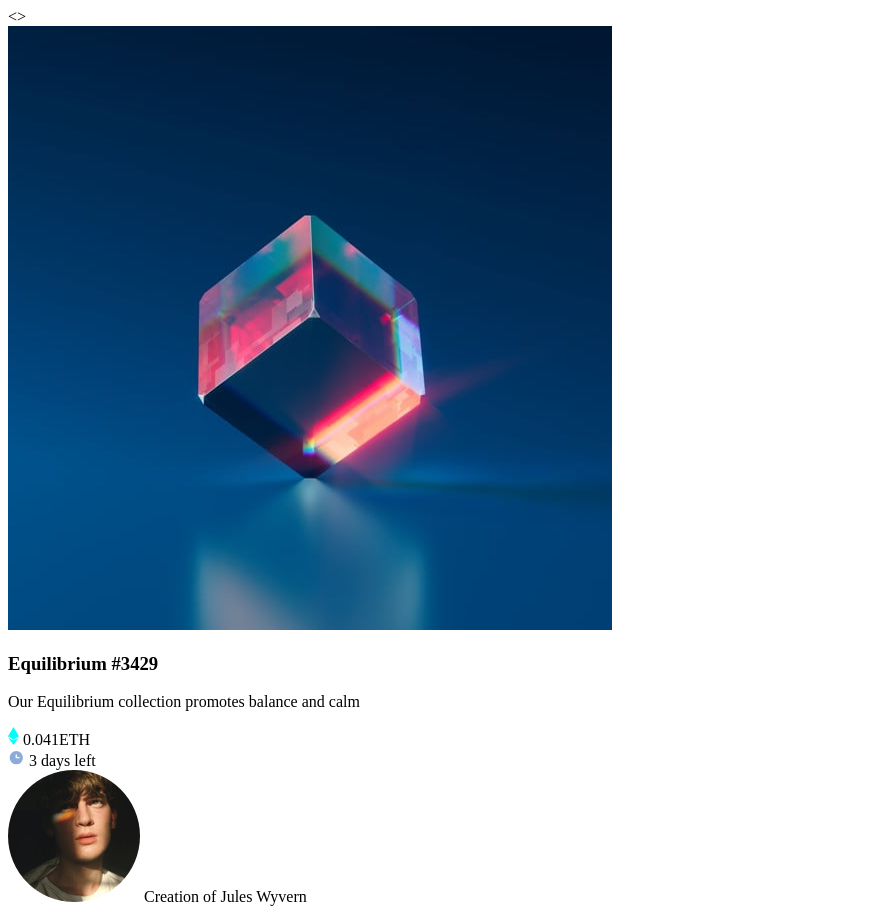
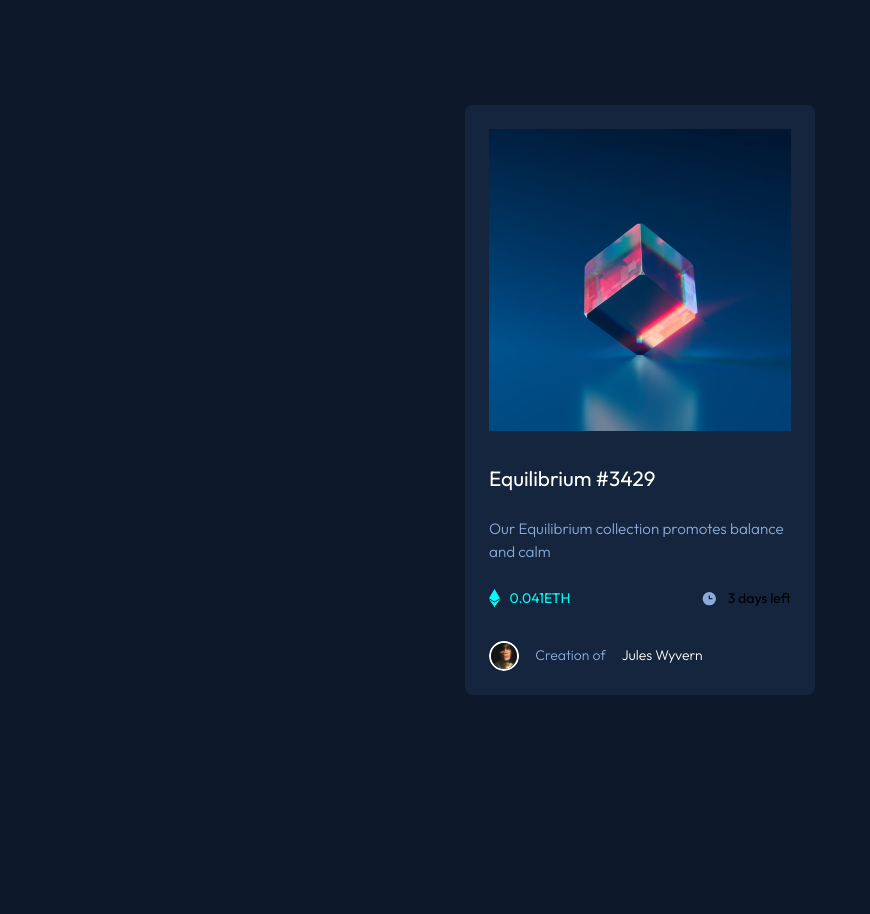
Before and after one commit to VHIzq/nft-preview-card-component-main, a plain HTML site: page index.html in a window 1280 px wide. Shown: the whole page, without its empty margins (0-870 px from the left). After the commit the page ends 800 px from the top, so only its background shows below. Drawn offline with Linux system fonts and the light colour scheme.

Commit message:
finished compomemt

```diff
--- a/config.css
+++ b/config.css
@@ -10,7 +10,7 @@
   --clr-neutral-100: hsl(0, 0%, 100%);
 
   --fs-default: 18px;
-  --ff-defaut: 'Outfit', sans-serif;
+  --ff-default: 'Outfit', sans-serif;
 
   --fw-thin: 300;
   --fw-regular: 400;
--- a/index.html
+++ b/index.html
@@ -1,36 +1,35 @@
 <!DOCTYPE html>
 <html lang="en">
   <head>
-  <meta charset="UTF-8">
-  <meta http-equiv="X-UA-Compatible" content="IE=edge">
-  <meta name="viewport" content="width=device-width, initial-scale=1.0">
+    <meta charset="UTF-8" />
+    <meta http-equiv="X-UA-Compatible" content="IE=edge" />
+    <meta name="viewport" content="width=device-width, initial-scale=1.0" />
     <title>NFT preview card component</title>
+    <link rel="stylesheet" href="style.css" />
   </head>
   <body>
-  <>
     <section class="nft">
-      <div class="nft__hero">
-        <img src="/images/image-equilibrium.jpg" alt="nft image">
+      <article class="nft__hero">
+        <img src="/images/image-equilibrium.jpg" alt="nft image" />
+      </article>
       <article class="nft__text">
         <h1>Equilibrium #3429</h1>
         <p>Our Equilibrium collection promotes balance and calm</p>
         <div class="nft__details">
-            <div class="nft__details-eth">
-              <img src="/images/icon-ethereum.svg" alt="icon-ethereum">
+          <div class="nft__details-eth flex-group">
+            <img src="/images/icon-ethereum.svg" alt="icon-ethereum" />
             <span>0.041ETH</span>
           </div>
-            <div class="nft__details-days">
-              <img src="/images/icon-clock.svg" alt="icon-clock">
+          <div class="nft__details-days flex-group">
+            <img src="/images/icon-clock.svg" alt="icon-clock" />
             <span>3 days left</span>
           </div>
         </div>
       </article>
       <article class="nft__footer">
-          <img src="/images/image-avatar.png" alt="image-avatar">
-          Creation of <span>Jules Wyvern</span>
+        <img src="/images/image-avatar.png" alt="image-avatar" />
+          Creation of <span class='nft__author'>Jules Wyvern</span>
       </article>
-      </div>
     </section>
-  </
   </body>
 </html>
--- a/style.css
+++ b/style.css
@@ -1,2 +1,102 @@
 @import url(reset.css);
 @import url(config.css);
+
+body {
+  background-color: var(--clr-neutral-900);
+  display: grid;
+  place-items: center;
+  font-family: var(--ff-default);
+  font-size: var(--fs-default);
+}
+
+.nft {
+  --radius: .5rem;
+  width: 350px;
+  display: flex;
+  flex-direction: column;
+  align-items: center;
+  gap: 2rem;
+  border-radius: var(--radius);
+  padding: 1.5rem;
+  background-color: var(--clr-neutral-700);
+}
+
+.nft__hero  {
+  border-radius: var(--radius);
+}
+
+.nft__hero img:hover {
+  background-image: url(/images/icon-view.svg);
+}
+
+.nft__text{
+  display: flex;
+  flex-direction: column;
+  gap: 1.5rem;
+}
+
+.nft__text h1 {
+  color: var(--clr-neutral-100);
+  font-weight: var(--fw-regular);
+  font-size: 1.3rem;
+  cursor: pointer;
+}
+
+.nft__text h1:hover {
+  color: var(--clr-primary-300);
+}
+
+
+
+.nft__text p {
+  color: var(--clr-primary-400);
+  font-weight: var(--fw-thin);
+  font-size: .950rem;
+}
+
+.nft__details {
+  display: flex;
+  justify-content: space-between;
+}
+
+.flex-group{
+  display: flex;
+  align-items: center;
+  gap: .6rem;
+}
+
+.nft__details-eth span{
+  color: var(--clr-primary-300);
+  font-size: .875rem;
+}
+
+.nft__details-days span{
+  font-size: .875rem;
+}
+
+.nft__footer{
+  display: flex;
+  align-items: center;
+  gap: 1rem;
+  font-size: .875rem;
+  font-weight: var(--fw-thin);
+  color: var(--clr-primary-400);
+}
+
+.nft__author{
+  color: var(--clr-neutral-100);
+  cursor: pointer;
+}
+
+.nft__author:hover{
+  color: var(--clr-primary-300);
+}
+
+
+.nft__footer img{
+  border: 2px solid var(--clr-neutral-100
+  );
+  width: 10%;
+  clip-path: circle();
+  border-radius: 50%;
+}
```
Lines whose indentation alone changed are shown as unchanged.
